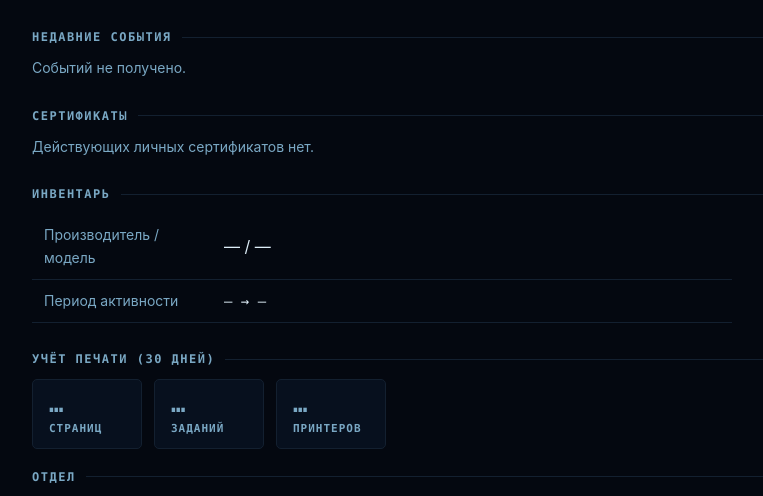
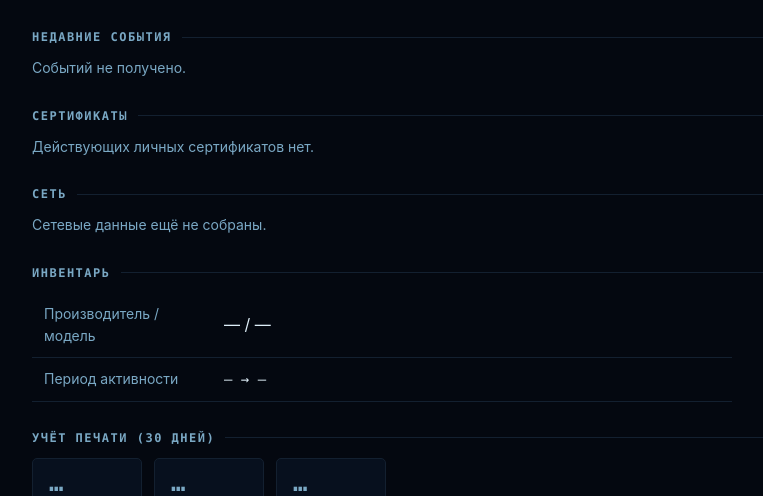
Before and after one commit to SergioTheFirst/srp, a Python web app: template server/web/templates/device.html in a window 1280 px wide. Shown: the part 195-691 px from the top of the page, without its empty margins (26-789 px from the left). Run offline with Jinja, Linux system fonts and the light colour scheme; the template is opened without the code that fills it, so the values that code supplies are empty.

Commit message:
feat(dashboard): device page «Сеть» block (phase 1 visible change)

```diff
--- a/server/web/templates/device.html
+++ b/server/web/templates/device.html
@@ -554,6 +554,28 @@
   <p class="muted small">Действующих личных сертификатов нет.</p>
 {% endif %}
 
+{# ── Network ──────────────────────────────────────────────────────────── #}
+<div class="section-label">Сеть</div>
+{% if hist and hist.network_adapters %}
+<table>
+  <thead><tr><th>Адаптер</th><th>Тип</th><th>IP</th><th>Шлюз</th><th>Статус</th></tr></thead>
+  <tbody>
+  {% for a in hist.network_adapters %}
+  <tr>
+    <td class="small">{{ (a.name or "—")[:40] }}</td>
+    <td class="small muted">{{ a.kind or "—" }}</td>
+    <td class="small mono">{{ (a.ipv4 or [])|join(", ") or "—" }}</td>
+    <td class="small mono">{{ a.gateway or "—" }}</td>
+    <td>{% if a.up %}<span class="chip good" title="Адаптер активен">вверх</span>{% else %}<span class="chip warn" title="Адаптер не активен">вниз</span>{% endif %}</td>
+  </tr>
+  {% endfor %}
+  </tbody>
+</table>
+<p class="muted small">Соседей в сети: {{ (hist.network_neighbors or [])|length }} · связей: {{ (hist.network_connections or [])|length }}</p>
+{% else %}
+  <p class="muted small">Сетевые данные ещё не собраны.</p>
+{% endif %}
+
 {# ── Inventory ─────────────────────────────────────────────────────────── #}
 <div class="section-label">Инвентарь</div>
 {% set inv = d.inventory %}
```
Also changed, not shown: CHANGELOG.md.
